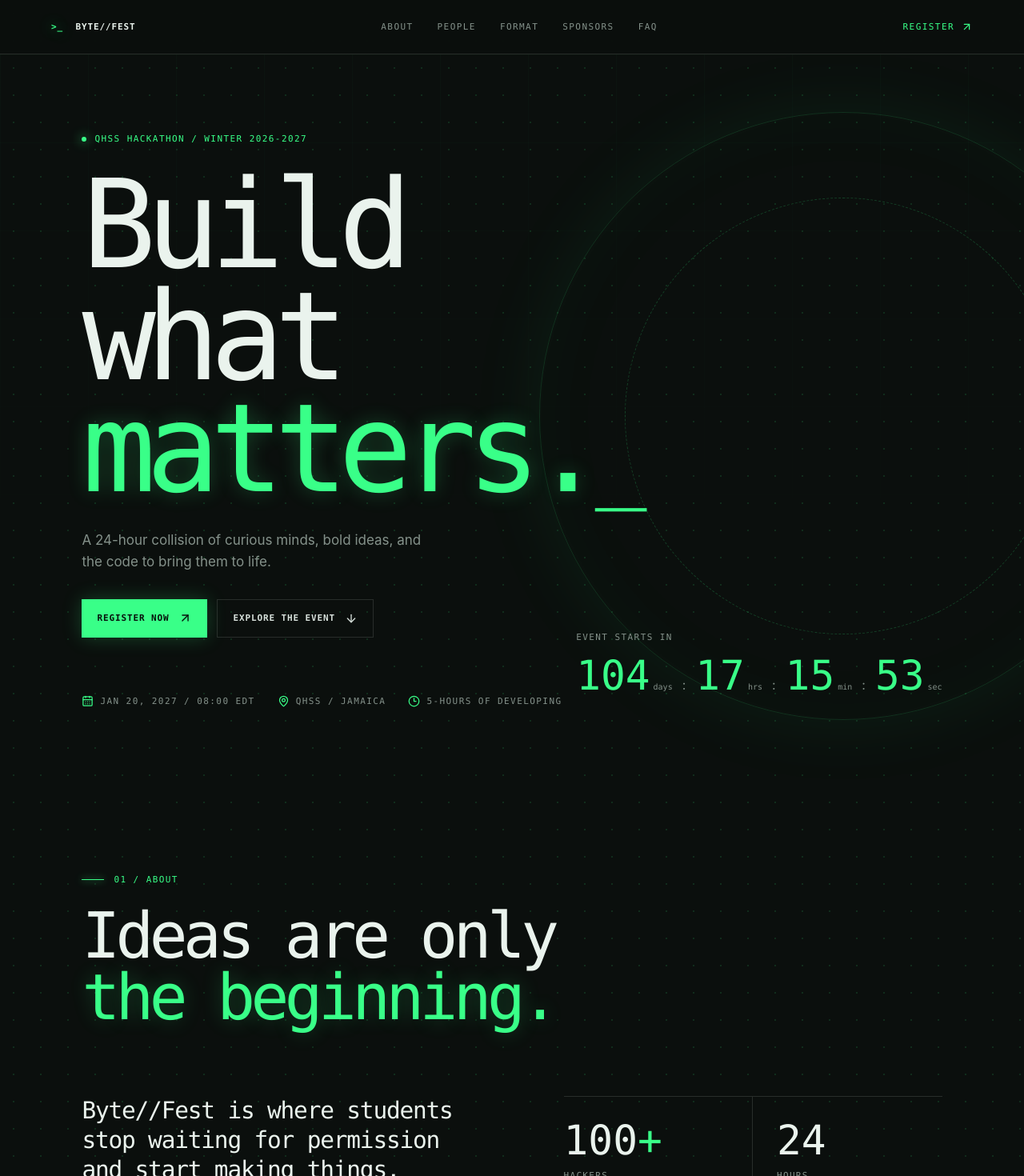
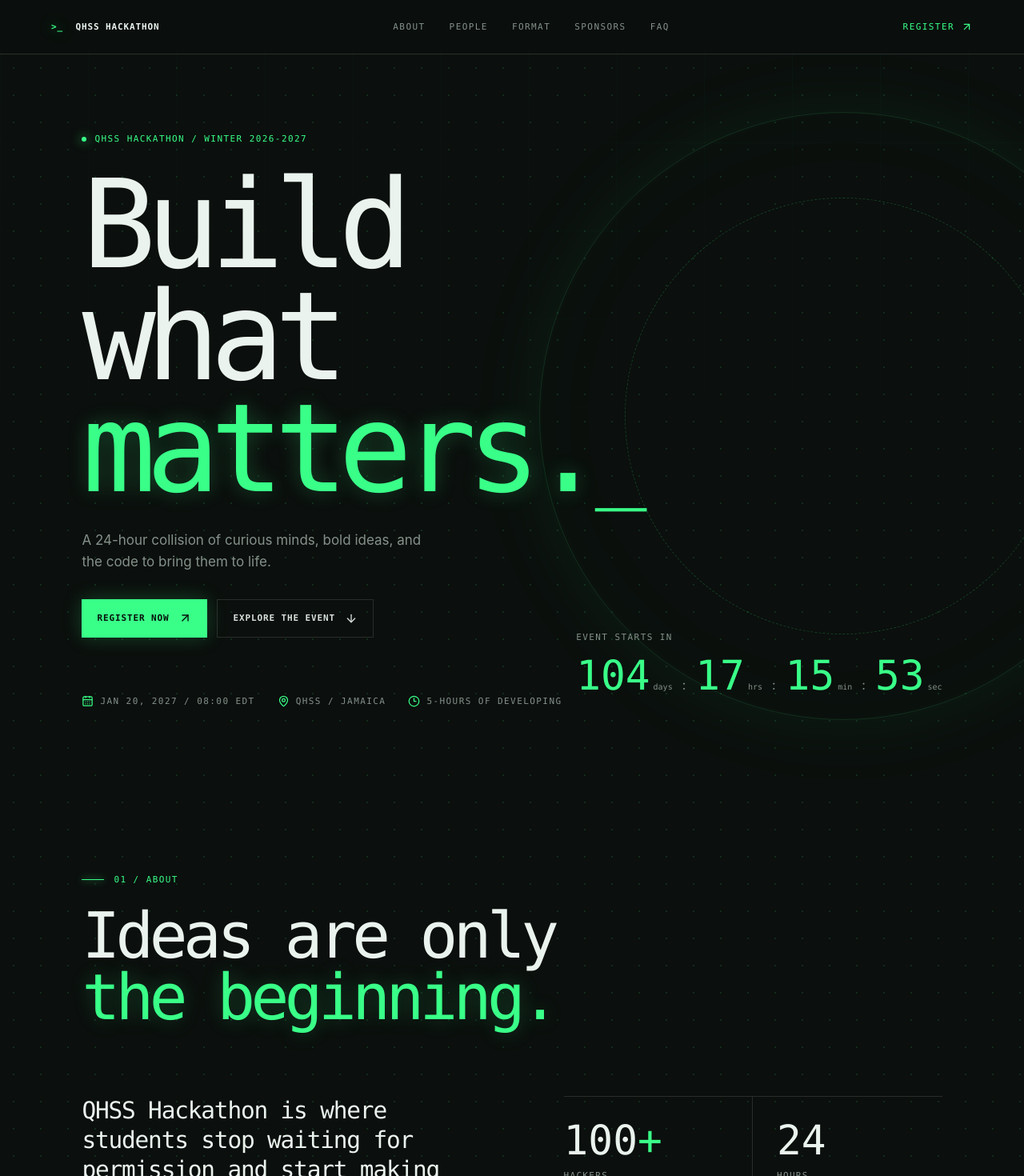
Before and after one commit to MarvelCac5/qhsshackathon, a Next.js app: page / in a window 1280 px wide. Shown: the top 1470 px of the page at 80% size. Built offline with nearby package versions, Linux system fonts and the light colour scheme.

Commit message:
EXECUTE BYTE//FEST

```diff
--- a/app/layout.tsx
+++ b/app/layout.tsx
@@ -3,8 +3,8 @@ import type { Metadata, Viewport } from 'next'
 import './globals.css'
 
 export const metadata: Metadata = {
-  title: 'Byte//Fest — Build what matters.',
-  description: 'A 24-hour high school hackathon for curious minds, bold ideas, and the code to bring them to life.',
+  title: 'QHSS  HACKATHON! - Coming Soon...',
+  description: "QHSS's day-long hackathon for curious minds, bold ideas, and the code to bring them to life.",
   generator: 'v0.app',
   icons: {
     icon: [
--- a/app/page.tsx
+++ b/app/page.tsx
@@ -139,11 +139,11 @@ export default function Page() {
 
   return (
     <main>
-      <nav className="nav"><a href="#top" className="brand"><span className="brand-mark">&gt;_</span> BYTE//FEST</a><div className={`nav-links ${menuOpen ? 'open' : ''}`}><a href="#about" onClick={() => setMenuOpen(false)}>About</a><a href="#people" onClick={() => setMenuOpen(false)}>People</a><a href="#format" onClick={() => setMenuOpen(false)}>Format</a><a href="#sponsors" onClick={() => setMenuOpen(false)}>Sponsors</a><a href="#faq" onClick={() => setMenuOpen(false)}>FAQ</a></div><a href="#register" className="nav-cta">Register <ArrowUpRight size={15} /></a><button className="menu-button" onClick={() => setMenuOpen(!menuOpen)} aria-label="Toggle navigation">{menuOpen ? <X /> : <Menu />}</button></nav>
+      <nav className="nav"><a href="#top" className="brand"><span className="brand-mark">&gt;_</span> QHSS HACKATHON</a><div className={`nav-links ${menuOpen ? 'open' : ''}`}><a href="#about" onClick={() => setMenuOpen(false)}>About</a><a href="#people" onClick={() => setMenuOpen(false)}>People</a><a href="#format" onClick={() => setMenuOpen(false)}>Format</a><a href="#sponsors" onClick={() => setMenuOpen(false)}>Sponsors</a><a href="#faq" onClick={() => setMenuOpen(false)}>FAQ</a></div><a href="#register" className="nav-cta">Register <ArrowUpRight size={15} /></a><button className="menu-button" onClick={() => setMenuOpen(!menuOpen)} aria-label="Toggle navigation">{menuOpen ? <X /> : <Menu />}</button></nav>
 
       <section className="hero section-pad" id="top"><div className="hero-orbit" /><div className="hero-grid" /><div className="hero-copy"><div className="eyebrow"><span className="live-dot" />QHSS HACKATHON / WINTER 2026-2027</div><h1>Build what<br /><em>matters.</em><span className="cursor">_</span></h1><p className="hero-sub">A 24-hour collision of curious minds, bold ideas, and the code to bring them to life.</p><div className="hero-actions"><a className="button primary" href="#register">Register now <ArrowUpRight size={17} /></a><a className="button secondary" href="#about">Explore the event <ArrowDown size={16} /></a></div><div className="hero-meta"><span><CalendarDays size={15} /> JAN 20, 2027 / 08:00 EDT</span><span><MapPin size={15} /> QHSS / JAMAICA</span><span><Clock3 size={15} /> 5-HOURS OF DEVELOPING</span></div></div><div className="countdown-wrap"><span className="countdown-label">EVENT STARTS IN</span><Countdown /></div></section>
 
-      <section className="section-pad about" id="about"><div className="section-heading"><SectionLabel>01 / ABOUT</SectionLabel><h2>Ideas are only<br /><span>the beginning.</span></h2></div><div className="about-content"><div className="about-intro"><p className="large-copy">Byte//Fest is where students stop waiting for permission and start making things.</p><p>Hosted by QHSS Hack Club and the Hackathon Committee, we bring together high school builders of every skill level for one unforgettable day of learning, collaboration, and shipping. No grades. No gatekeeping. Just a room full of people who want to see what is possible.</p><a className="text-link" href="#register">Get in the room <ArrowRight size={16} /></a></div><div className="stat-grid"><div><b>100<span>+</span></b><small>hackers</small></div><div><b>24</b><small>hours</small></div><div><b>$5K</b><small>in prizes</small></div><div><b>10<span>+</span></b><small>projects launched</small></div></div></div><div className="beginner-card"><div className="icon-box"><Terminal /></div><div><SectionLabel>NEW TO THIS?</SectionLabel><h3>What is a hackathon?</h3><p>It is a creative sprint where you team up, learn something new, and build a project from scratch. Think less “competition” and more “permission to try.”</p></div><ArrowUpRight className="corner-arrow" /></div></section>
+      <section className="section-pad about" id="about"><div className="section-heading"><SectionLabel>01 / ABOUT</SectionLabel><h2>Ideas are only<br /><span>the beginning.</span></h2></div><div className="about-content"><div className="about-intro"><p className="large-copy">QHSS Hackathon is where students stop waiting for permission and start making things.</p><p>Hosted by QHSS Hack Club and the Hackathon Committee, we bring together high school builders of every skill level for one unforgettable day of learning, collaboration, and shipping. No grades. No gatekeeping. Just a room full of people who want to see what is possible.</p><a className="text-link" href="#register">Get in the room <ArrowRight size={16} /></a></div><div className="stat-grid"><div><b>100<span>+</span></b><small>hackers</small></div><div><b>24</b><small>hours</small></div><div><b>$5K</b><small>in prizes</small></div><div><b>10<span>+</span></b><small>projects launched</small></div></div></div><div className="beginner-card"><div className="icon-box"><Terminal /></div><div><SectionLabel>NEW TO THIS?</SectionLabel><h3>What is a hackathon?</h3><p>It is a creative sprint where you team up, learn something new, and build a project from scratch. Think less “competition” and more “permission to try.”</p></div><ArrowUpRight className="corner-arrow" /></div></section>
 
       <section className="section-pad people-section" id="people"><div className="section-heading split"><div><SectionLabel>02 / THE CREW</SectionLabel><h2>Meet the people<br /><span>behind the magic.</span></h2></div><div className="carousel-controls"><button onClick={() => setMember((member - 1 + members.length) % members.length)} aria-label="Previous member"><ArrowLeft /></button><button onClick={() => setMember((member + 1) % members.length)} aria-label="Next member"><ArrowRight /></button></div></div><div className="member-card"><div className="member-image-wrap"><img src={members[member].image} alt={members[member].name} /><span className="image-tag">QHSS / 2026-27</span></div><div className="member-info"><span className="member-number">0{member + 1} / 0{members.length}</span><div><p className="role">{members[member].role}</p><h3>{members[member].name}</h3><p>{members[member].bio}</p></div><div className="dots">{members.map((_, index) => <button key={index} className={index === member ? 'active' : ''} onClick={() => setMember(index)} aria-label={`Show member ${index + 1}`} />)}</div></div></div></section>
 
@@ -159,7 +159,7 @@ export default function Page() {
 
       <section className="section-pad faq-section" id="faq"><div className="section-heading split"><div><SectionLabel>07 / QUESTIONS, ANSWERED</SectionLabel><h2>Good to<br /><span>know.</span></h2></div><MessageCircle className="faq-icon" /></div><div className="faq-list">{faqs.map(([question, answer], index) => <div className={`faq-item ${openFaq === index ? 'open' : ''}`} key={question}><button onClick={() => setOpenFaq(openFaq === index ? -1 : index)}><span>0{index + 1}</span>{question}{openFaq === index ? <Minus /> : <Plus />}</button>{openFaq === index && <p>{answer}</p>}</div>)}</div></section>
 
-      <footer className="footer section-pad" id="register"><div className="footer-top"><div><a href="#top" className="brand"><span className="brand-mark">&gt;_</span> BYTE//FEST</a><p>Make something worth<br />talking about.</p></div><div className="footer-register"><SectionLabel>READY TO SHIP?</SectionLabel><h2>Your next idea<br /><span>starts here.</span></h2><a className="button primary" href="mailto:register@bytefest.example">Register your interest <ArrowUpRight size={17} /></a></div></div><div className="footer-bottom"><span>© 2025 QHSS HACK CLUB AND HACKATHON COMMITTEE</span><span>JAMAICA, NY / USA</span><div className="socials"><a href="https://github.com" aria-label="GitHub"><Code2 /></a><a href="https://instagram.com/qhsshackathon/" aria-label="Instagram"><Camera /></a><a href="https://linkedin.com" aria-label="LinkedIn"><BriefcaseBusiness /></a><a href="mailto:hello@bytefest.example" aria-label="Email"><Mail /></a></div></div></footer>
+      <footer className="footer section-pad" id="register"><div className="footer-top"><div><a href="#top" className="brand"><span className="brand-mark">&gt;_</span> QHSS HACKATHON</a><p>Make something worth<br />talking about.</p></div><div className="footer-register"><SectionLabel>READY TO SHIP?</SectionLabel><h2>Your next idea<br /><span>starts here.</span></h2><a className="button primary" href="mailto:register@bytefest.example">Register your interest <ArrowUpRight size={17} /></a></div></div><div className="footer-bottom"><span>© 2025 QHSS HACK CLUB AND HACKATHON COMMITTEE</span><span>JAMAICA, NY / USA</span><div className="socials"><a href="https://github.com" aria-label="GitHub"><Code2 /></a><a href="https://instagram.com/qhsshackathon/" aria-label="Instagram"><Camera /></a><a href="https://linkedin.com" aria-label="LinkedIn"><BriefcaseBusiness /></a><a href="mailto:hello@bytefest.example" aria-label="Email"><Mail /></a></div></div></footer>
 
       {lightbox !== null && <div className="lightbox" role="dialog" aria-modal="true" onClick={() => setLightbox(null)}><button className="lightbox-close" onClick={() => setLightbox(null)} aria-label="Close gallery"><X /></button><img src={gallery[lightbox][1]} alt={gallery[lightbox][0]} onClick={(event) => event.stopPropagation()} /><p>{gallery[lightbox][0]}</p></div>}
     </main>
```
